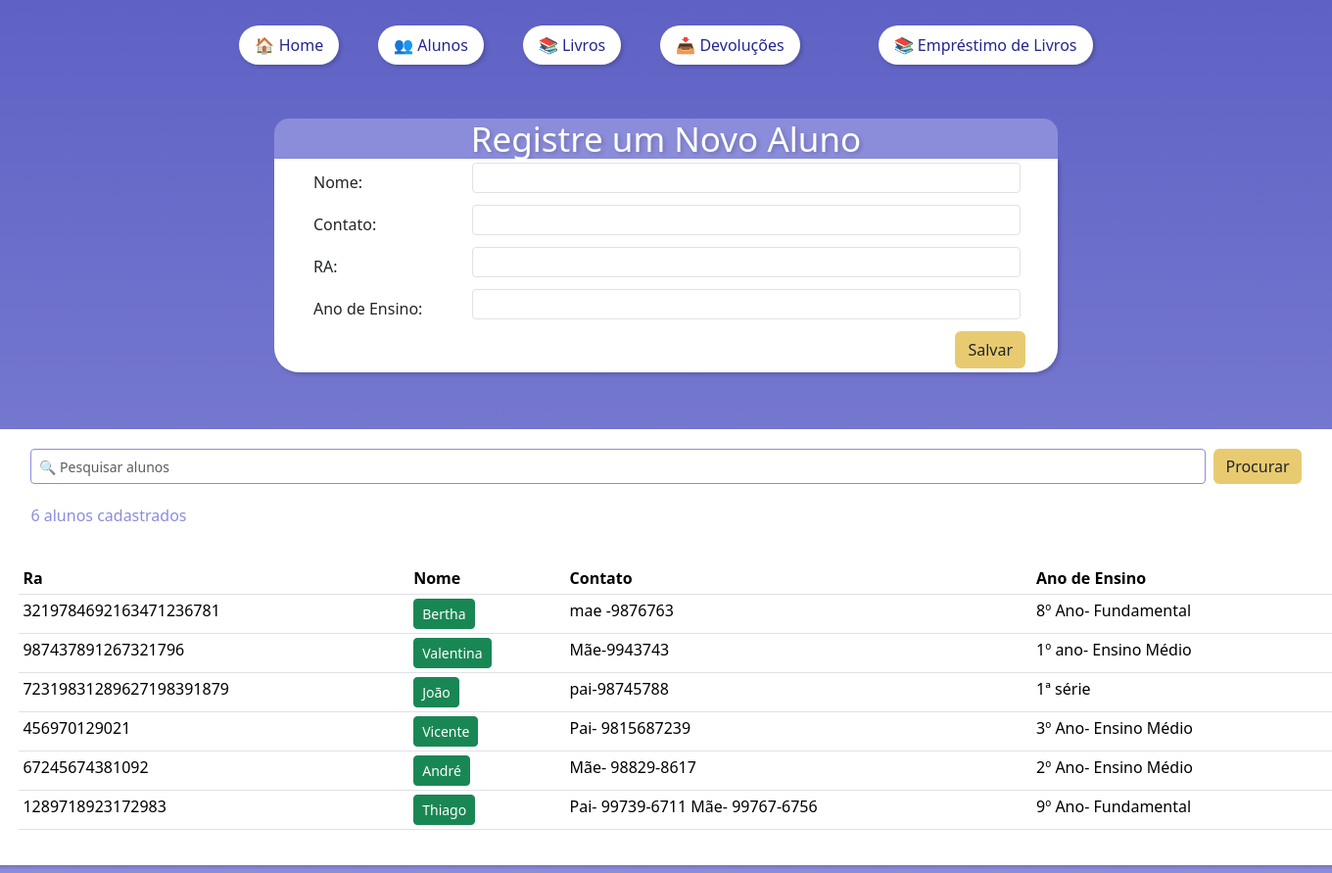
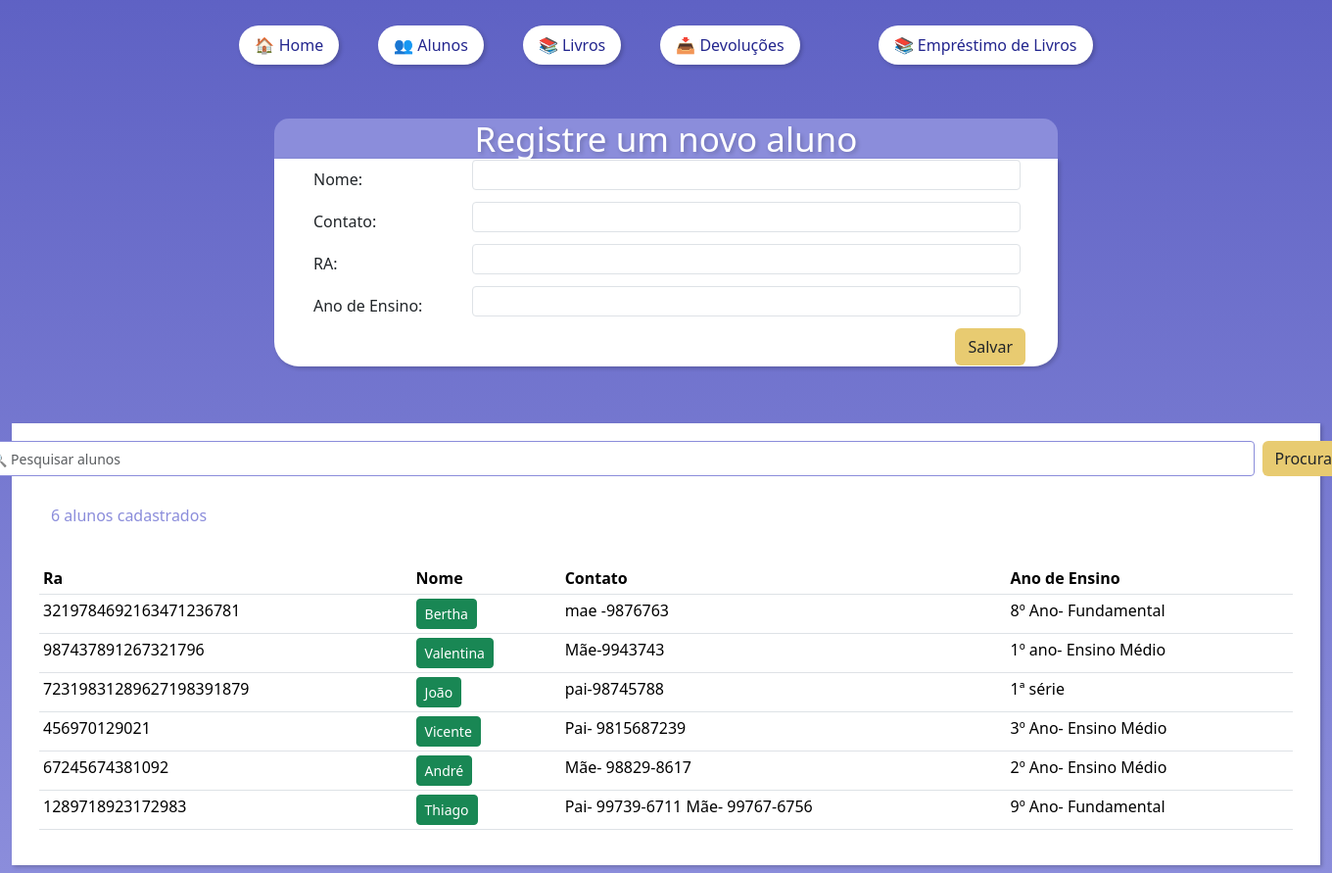
Before and after one commit to GustavoHcode/Biblioteca-BookKeeper, a Django app: page /readers/ in a window 1360 px wide; the page is wider, and only the part inside the window is pictured. Shown: the part 116-1007 px from the top of that part at 98% size. Run offline with Django 5.2, Linux system fonts and the light colour scheme; data comes from the database, SQL or seed files in the repository; both versions use the stored data as it was after the commit.

Commit message:
dessa vez eu não esqueci nada

```diff
--- a/biblioteca_app/templates/readers.html
+++ b/biblioteca_app/templates/readers.html
@@ -9,7 +9,7 @@
 
 <div class="container-fluid d-flex flex-column align-items-center" style="height: 100vh;">
 
-    <h4>Registre um Novo Aluno</h4>
+    <h4>Registre um novo aluno</h4>
 
         <div id="register_css"> <!-- registro -->
 
@@ -44,19 +44,18 @@
             </form>
         </div>
 
-        <div class="row justify-content-start align-items-center">
+
 
         <div id="search_css"> <!-- pesquisa -->
             <div class="row">
-
-
-
-                        <form class="d-flex" role="search">
-                            <input class="form-control form-control-sm me-2" style="width: 1200px; border-style: solid; border-color: #8B8DDB;" type="search" placeholder="🔍 Pesquisar alunos" aria-label="Search">
+                <nav class="navbar bg-body-light">
+                    <div class="container-fluid justify-content-center align-items-center">
+                        <form id="search-form" class="d-flex" role="search">
+                            <input id="search-input" class="form-control form-control-sm me-2 col-md-10" style="width: 1300px; border-style: solid; border-color: #8B8DDB;" type="search" placeholder="🔍 Pesquisar alunos" aria-label="Search">
                             <button id="btnsearch_css" class="btn" type="submit">Procurar</button>
                         </form>
-
-
+                    </div>
+                </nav>
             </div>
 
             <div class="row" style="margin-top: 20px;">
@@ -90,7 +89,6 @@
                         {% endfor %}
                     </tbody>
                 </table>
-            </div>
             </div>
         </div>
 </div>
@@ -172,8 +170,6 @@
 </style>
 
 <script>
-   <script>
-    document.addEventListener('DOMContentLoaded', function() {
     document.getElementById('search-form').addEventListener('submit', function(event) {
         event.preventDefault();
 
@@ -189,9 +185,6 @@
             }
         });
     });
-    });
-</script>
-
 </script>
 
 {% endblock %}
```
Also changed, not shown: biblioteca_app/templates/books.html (+7 -15 lines), db.sqlite3. Lines whose indentation alone changed are shown as unchanged.
